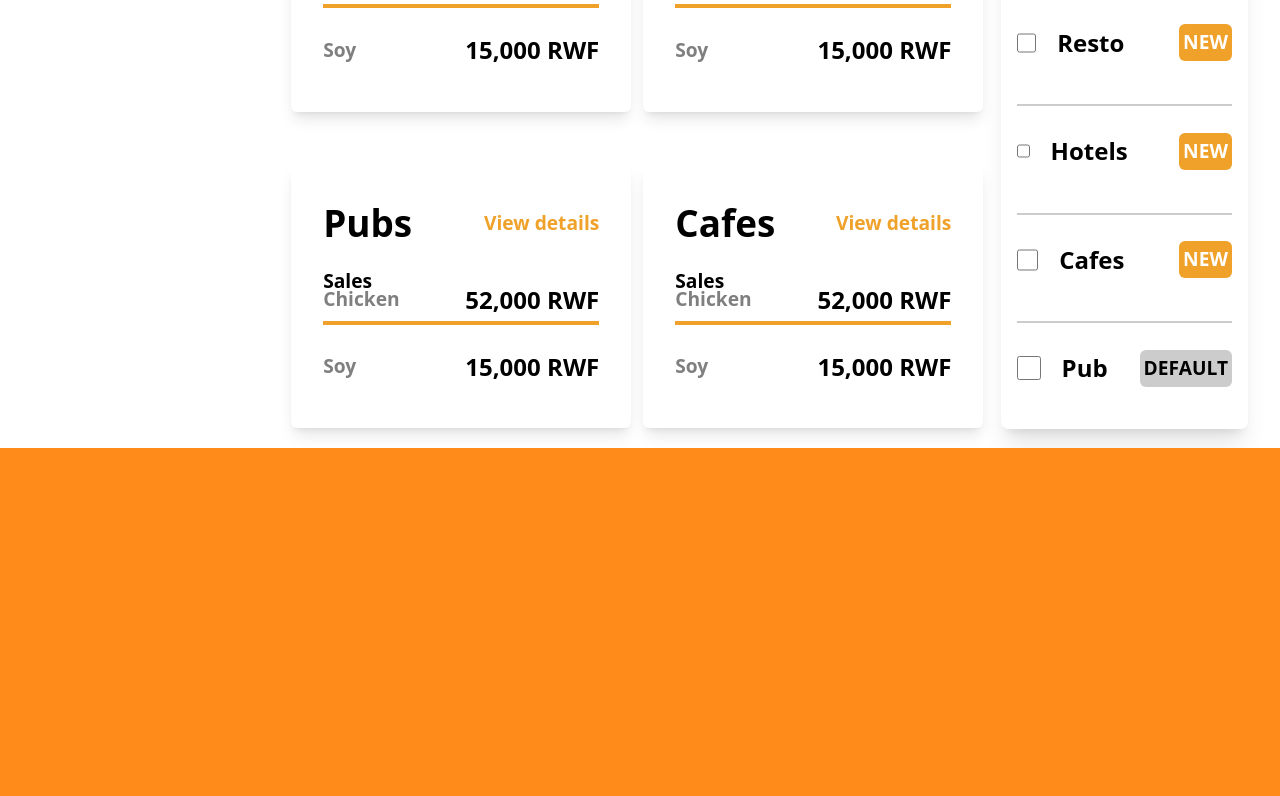
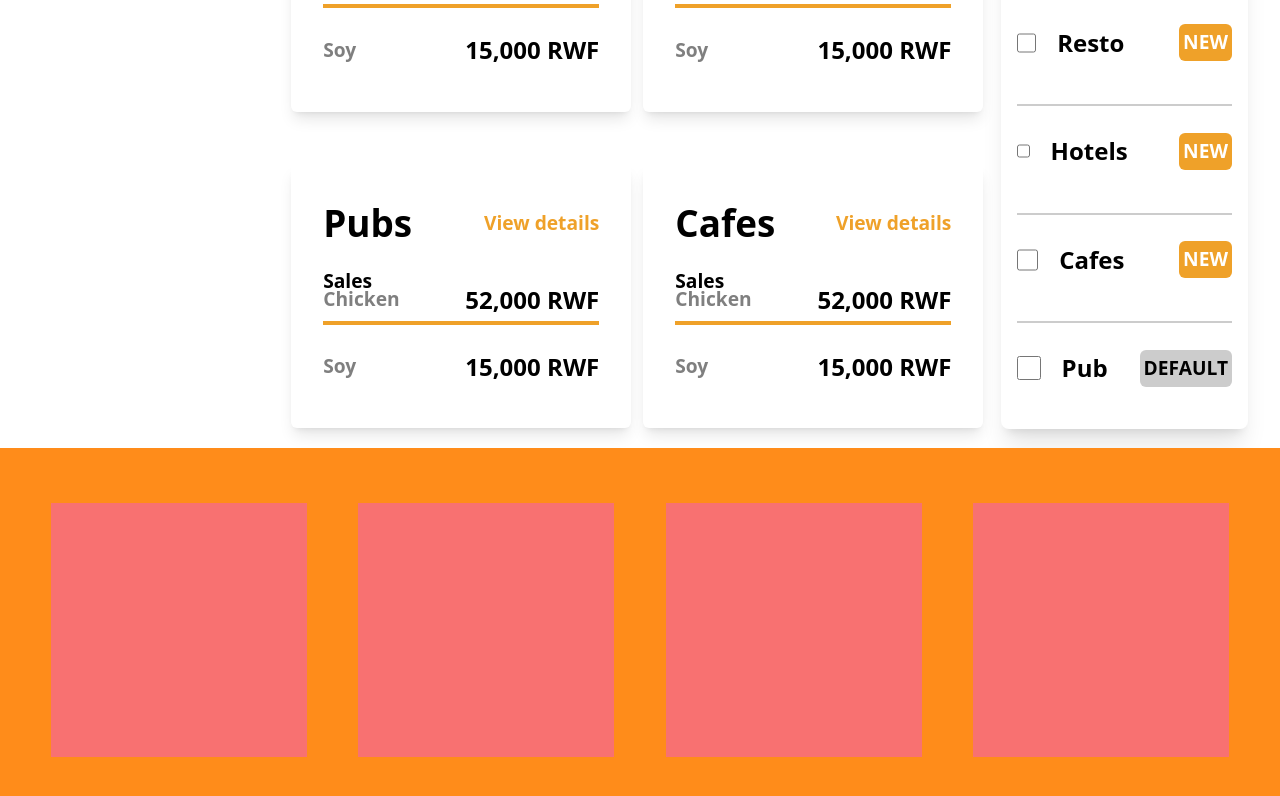
Before and after one commit to patrick-n4/FoodPlanet, a React (Vite) app: page /pages/overview in a window 1280 px wide. Shown: the part 948-1744 px from the top of the page. Built offline with nearby package versions, Linux system fonts and the light colour scheme.

Commit message:
This is a change made

```diff
--- a/package.json
+++ b/package.json
@@ -3,7 +3,7 @@
   "private": true,
   "version": "0.0.0",
   "scripts": {
-    "dev": "vite",
+    "start": "vite",
     "build": "vite build",
     "preview": "vite preview"
   },
--- a/src/Components/Footer.jsx
+++ b/src/Components/Footer.jsx
@@ -1,5 +1,12 @@
 import React from "react";
 
-export default function Footer() {
-  return <div className="bg-[#FF8C1A] h-[60vh] w-[100%]"></div>;
+export default function Footer({logo}) {
+  return <div className="bg-[#FF8C1A] h-[60vh] w-[100%] flex flex-row justify-evenly items-center">
+    <div className="bg-red-400 h-[70%] w-[20%]">
+      <img src={logo} alt="" />
+    </div>
+    <div className="bg-red-400 h-[70%] w-[20%]"></div>
+    <div className="bg-red-400 h-[70%] w-[20%]"></div>
+    <div className="bg-red-400 h-[70%] w-[20%]"></div>
+  </div>;
 }
```
